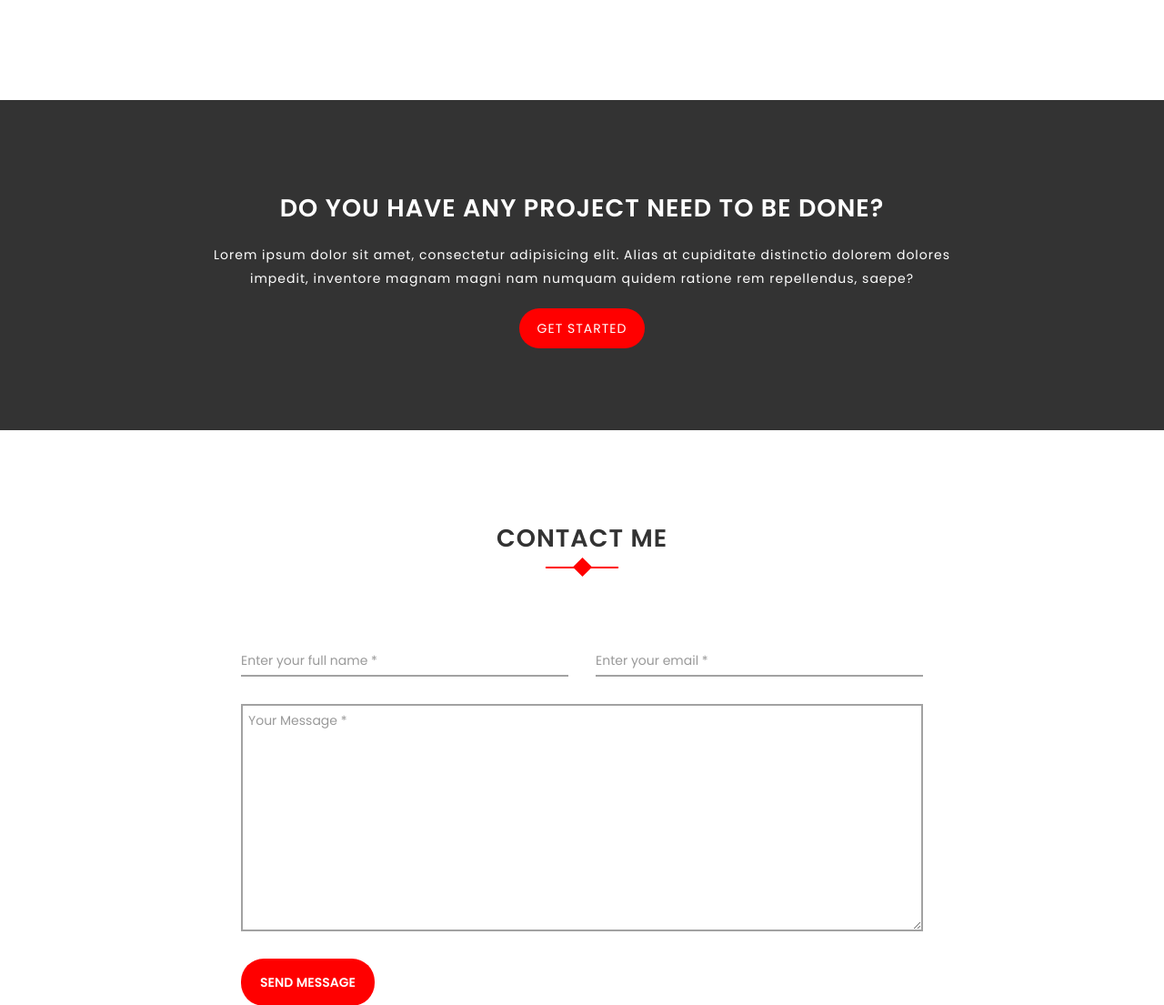
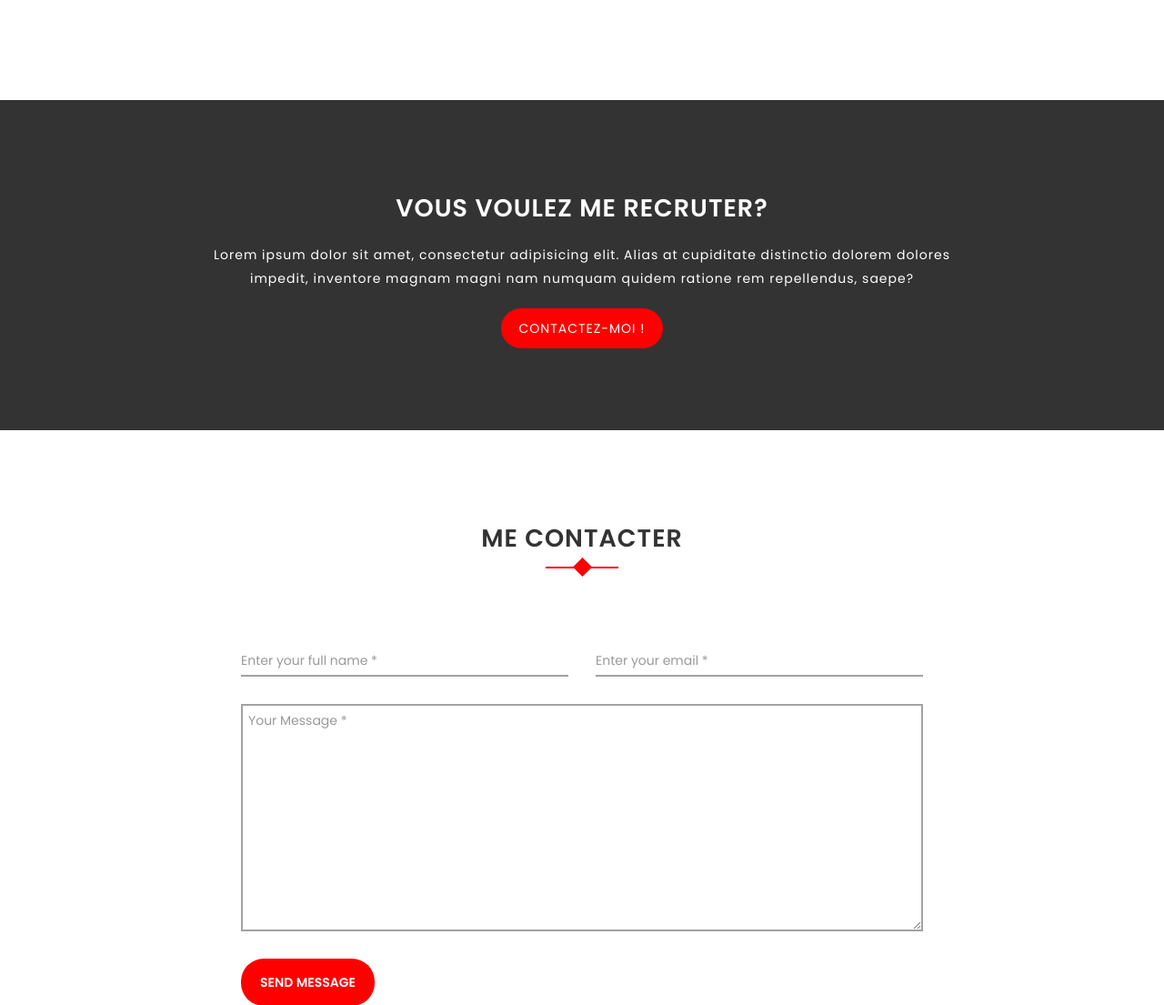
Before and after one commit to pARHA-CS/portfolio-django, a Django app: page / in a window 1280 px wide. Shown: the part 1466-2571 px from the top of the page at 91% size. Run offline with Django 5.2, Linux system fonts and the light colour scheme; data comes from the database, SQL or seed files in the repository; both versions use the stored data as it was after the commit; data that the repository does not hold is empty; some libraries are stand-ins or nearby versions.

Commit message:
Modification des sections

```diff
--- a/portfolio/templates/base.html
+++ b/portfolio/templates/base.html
@@ -28,7 +28,7 @@
                 <li><a class="smooth-menu" href="#about">About</a></li>
                 {% comment %} <li><a class="smooth-menu" href="#services">Services</a></li> {% endcomment %}
                 <li><a class="smooth-menu" href="#portfolio">Portfolio</a></li>
-                <li><a class="smooth-menu" href="#testimonial">Testimonial</a></li>
+                {% comment %} <li><a class="smooth-menu" href="#testimonial">Testimonial</a></li> {% endcomment %}
                 <li><a class="smooth-menu" href="#contact">Contact</a></li>
             </ul>
         </div>
--- a/portfolio/templates/home.html
+++ b/portfolio/templates/home.html
@@ -9,9 +9,9 @@
                 <div class="col-md-12">
                     <div class="welcome-text">
                         <div class="name-area wow fadeInDown" data-wow-delay="0.2s">Bonjour, je m'appelle Raphaël</div>
-                        <h1 class="wow fadeInDown" data-wow-delay="0.4s">Create Innovative application with us</h1>
-                        <a href="#about" class="my-btn-1 wow fadeInDown" data-wow-delay="0.6s">Learn more</a>
-                        <a href="#contact" class="my-btn-2 wow fadeInDown" data-wow-delay="0.8s">Get in touch</a>
+                        <h1 class="wow fadeInDown" data-wow-delay="0.4s">Mon site web</h1>
+                        <a href="#about" class="my-btn-1 wow fadeInDown" data-wow-delay="0.6s">En apprendre plus</a>
+                        <a href="#contact" class="my-btn-2 wow fadeInDown" data-wow-delay="0.8s">Me contacter</a>
                     </div>
                 </div>
             </div>
@@ -100,10 +100,10 @@
         <div class="container">
             <div class="row">
                 <div class="single-invite text-center">
-                    <h2>Do you have any project need to be done?</h2>
+                    <h2>Vous voulez me recruter?</h2>
                     <p>Lorem ipsum dolor sit amet, consectetur adipisicing elit. Alias at cupiditate distinctio dolorem
                         dolores impedit, inventore magnam magni nam numquam quidem ratione rem repellendus, saepe?</p>
-                    <a href="#contact" class="my-btn-3">Get started</a>
+                    <a href="#contact" class="my-btn-3">Contactez-moi !</a>
                 </div>
             </div>
         </div>
@@ -114,7 +114,7 @@
             <div class="row">
                 <div class="col-md-12">
                     <div class="section-header text-center">
-                        <h2>Contact Me</h2>
+                        <h2>Me contacter</h2>
                     </div>
                 </div>
             </div>
```
Also changed, not shown: portfolio/core/admin.py (+6 -1 lines), portfolio/db.sqlite3, portfolio/media/about/zayou.jpg (added).
